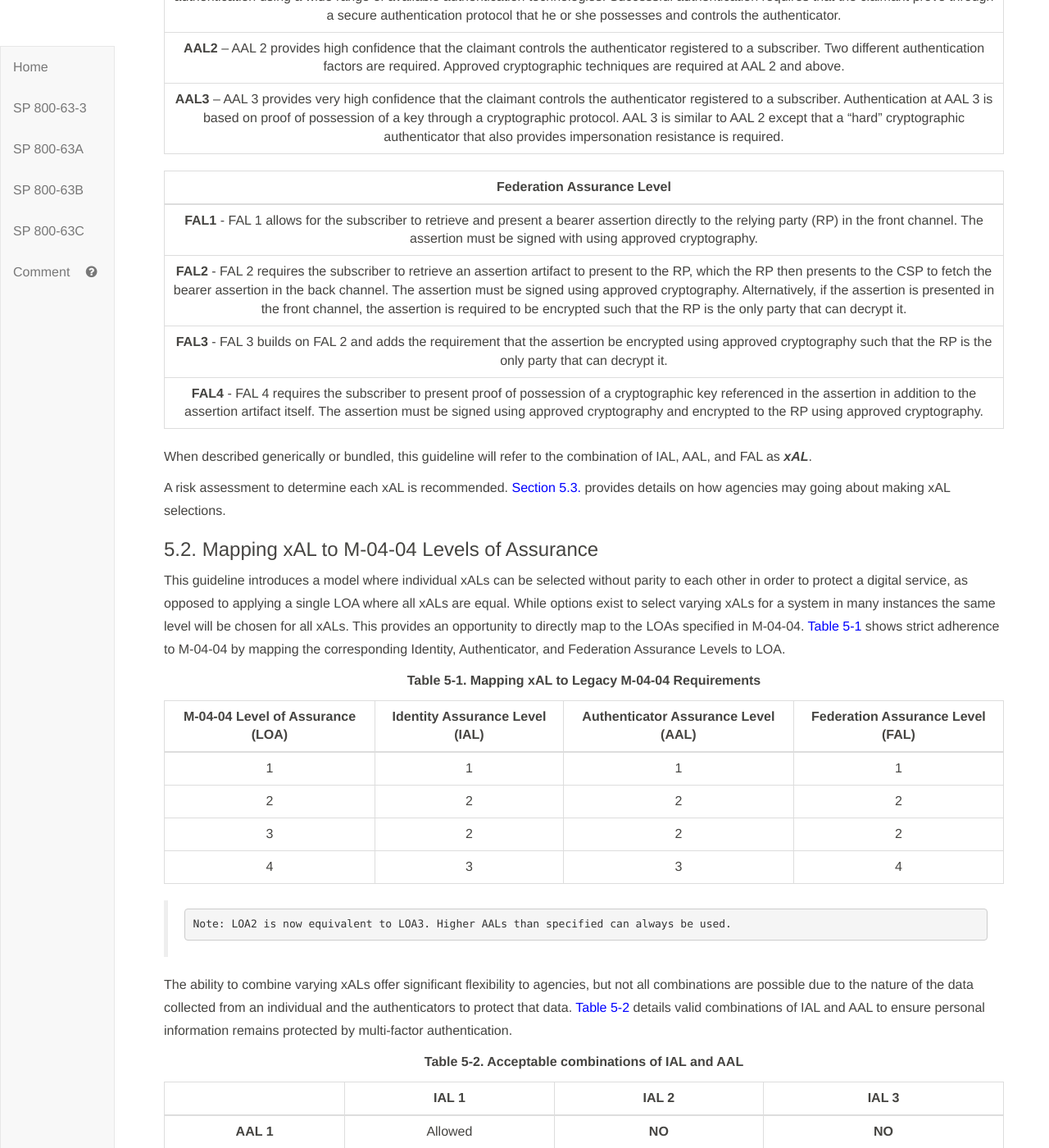
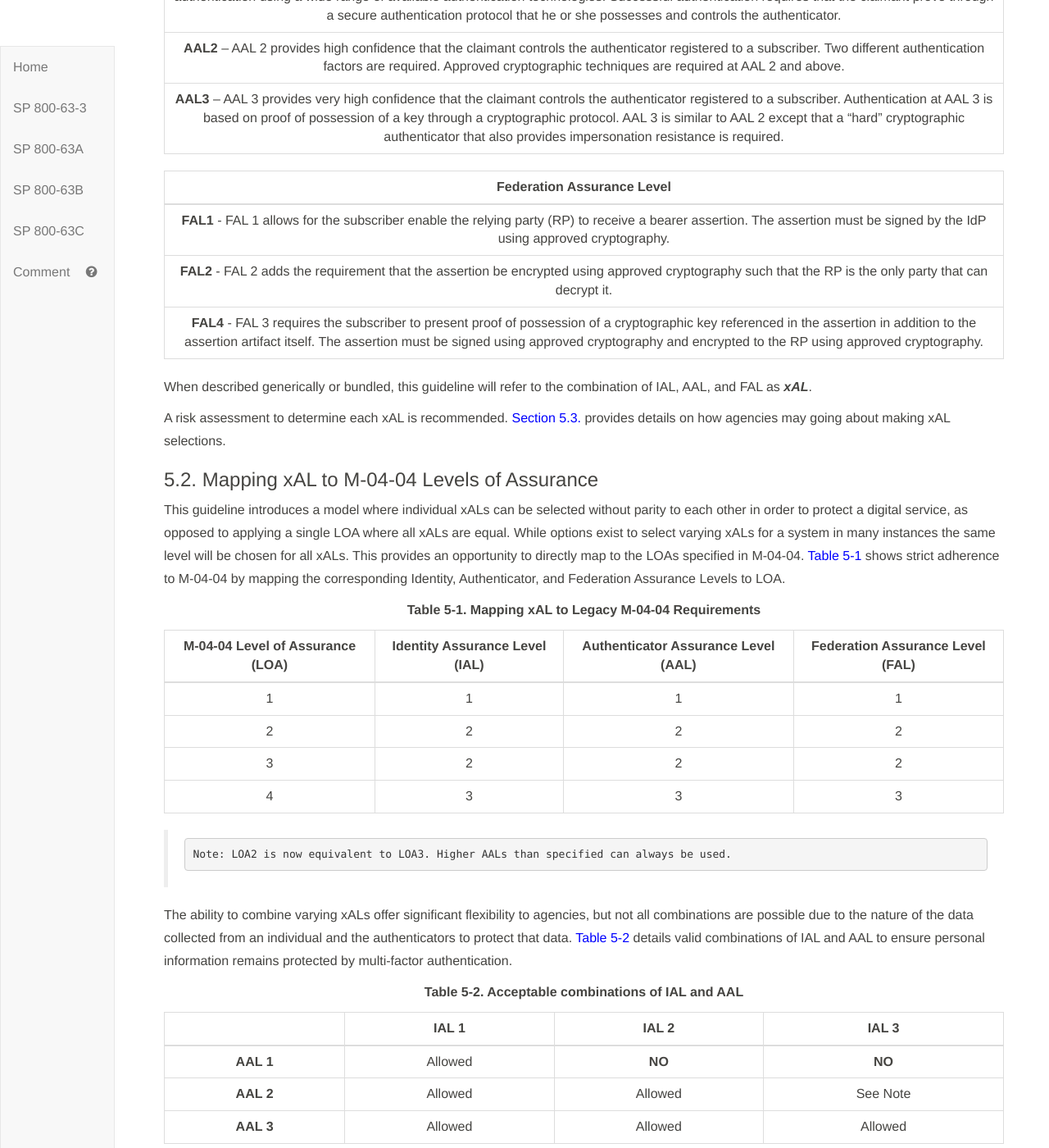
Before and after one commit to usnistgov/800-63-3, a Jekyll site: the page built from sp800-63-3.md, in a window 1280 px wide and 1400 px high, scrolled down 24712 px. Shown: the whole window at 82% size. Built offline with Jekyll 4.4.1, drawn with Linux system fonts in a browser that asks for light colours.

Commit message:
update FAL 4 levels to 3

```diff
--- a/sp800-63-3/sec5_xAL.md
+++ b/sp800-63-3/sec5_xAL.md
@@ -43,10 +43,9 @@ A summary of each of the identity, authenticator, and federation assurance level
 
 |Federation Assurance Level|
 |:----------------------:|
-|**FAL1** - FAL 1 allows for the subscriber to retrieve and present a bearer assertion directly to the relying party (RP) in the front channel. The assertion must be signed with using approved cryptography.|
-|**FAL2** - FAL 2 requires the subscriber to retrieve an assertion artifact to present to the RP, which the RP then presents to the CSP to fetch the bearer assertion in the back channel. The assertion must be signed using approved cryptography. Alternatively, if the assertion is presented in the front channel, the assertion is required to be encrypted such that the RP is the only party that can decrypt it.|
-|**FAL3** - FAL 3 builds on FAL 2 and adds the requirement that the assertion be encrypted using approved cryptography such that the RP is the only party that can decrypt it.|
-|**FAL4** - FAL 4 requires the subscriber to present proof of possession of a cryptographic key referenced in the assertion in addition to the assertion artifact itself. The assertion must be signed using approved cryptography and encrypted to the RP using approved cryptography.|
+|**FAL1** - FAL 1 allows for the subscriber enable the relying party (RP) to receive a bearer assertion. The assertion must be signed by the IdP using approved cryptography.|
+|**FAL2** - FAL 2 adds the requirement that the assertion be encrypted using approved cryptography such that the RP is the only party that can decrypt it.|
+|**FAL4** - FAL 3 requires the subscriber to present proof of possession of a cryptographic key referenced in the assertion in addition to the assertion artifact itself. The assertion must be signed using approved cryptography and encrypted to the RP using approved cryptography.|
 
 When described generically or bundled, this guideline will refer to the combination of IAL, AAL, and FAL as **_xAL_**.
 
@@ -70,7 +69,7 @@ This guideline introduces a model where individual xALs can be selected without
 | 1 | 1 | 1 | 1
 | 2 | 2 | 2 | 2
 | 3 | 2 | 2 | 2
-| 4 | 3 | 3 | 4
+| 4 | 3 | 3 | 3
 
 >	Note: LOA2 is now equivalent to LOA3. Higher AALs than specified can always be used.
 >
```
